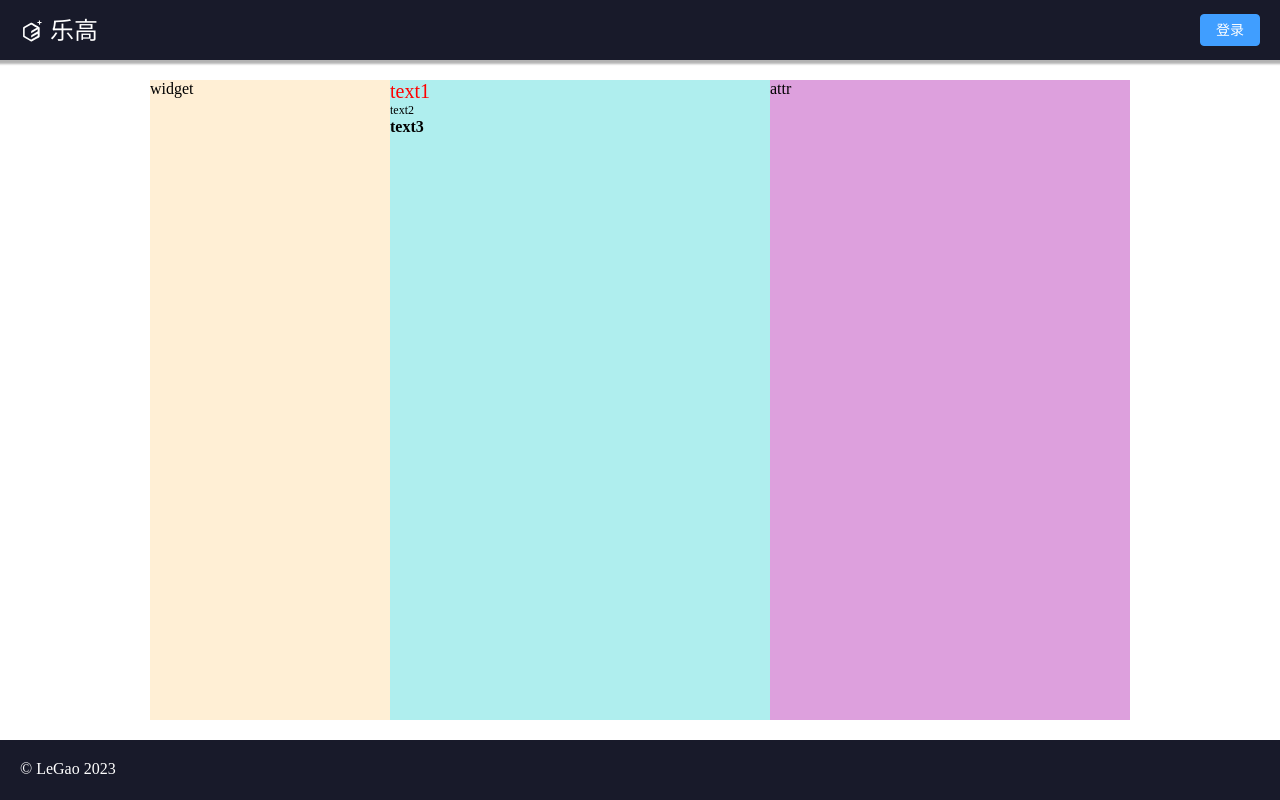
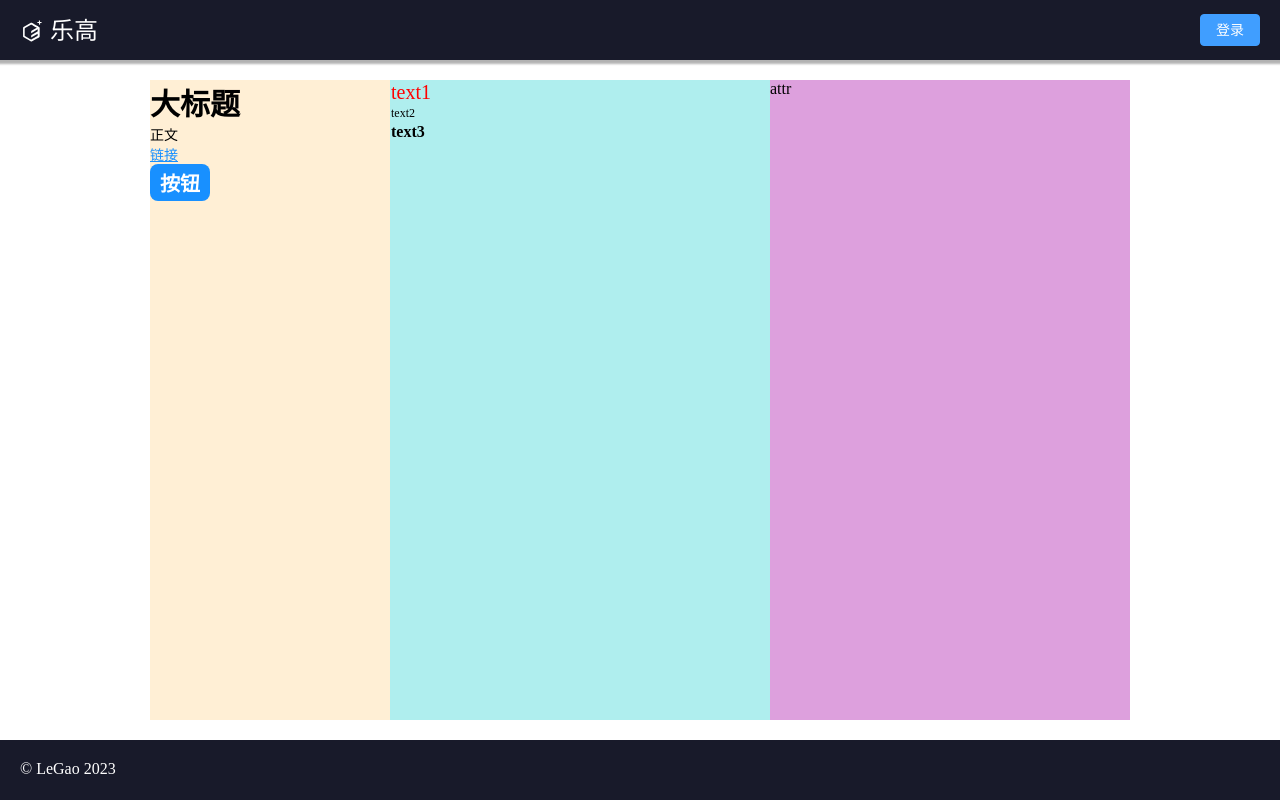
Before and after one commit to WakerCN/dg-be-fe, a Vue app: page /product/1/edit in a window 1280 px wide. Built offline with nearby package versions, Linux system fonts and the light colour scheme.

Commit message:
feat 1. 增加widget-list 2. 画布选中状态 3. 属性面板

```diff
--- /dev/null
+++ b/src/components/ComponentList.vue
@@ -0,0 +1,40 @@
+<template>
+  <div class="create-component-list">
+    <div
+      v-for="(item, index) in list"
+      :key="index"
+      class="component-item"
+      @click="onItemClick(item)"
+    >
+      <LText v-bind="item" />
+    </div>
+  </div>
+</template>
+
+<script lang="ts">
+import { defineComponent } from 'vue'
+import LText from '@/regist-components/LText.vue'
+
+export default defineComponent({
+  name: 'component-list',
+  components: {
+    LText
+  },
+  props: {
+    list: {
+      type: Array,
+      required: true
+    }
+  },
+  emits: ['on-item-click'],
+  setup(props, context) {
+    const onItemClick = (data: any) => {
+      context.emit('on-item-click', data)
+    }
+
+    return { onItemClick }
+  }
+})
+</script>
+
+<style scoped></style>
--- /dev/null
+++ b/src/components/EditorWrap.vue
@@ -0,0 +1,43 @@
+<!--
+ * @Author       : 魏威 <1209562577@qq.com>
+ * @Date         : 2023-05-15 14:56 周1
+ * @Description  : 画布的包裹组件用于触发事件
+-->
+<template>
+  <div class="editor-wrap" :class="{ active }" @click="onActive(id)">
+    <slot></slot>
+  </div>
+</template>
+
+<script lang="ts" setup>
+import { defineProps, defineEmits } from 'vue'
+
+defineProps({
+  id: { type: String, required: true },
+  active: { type: Boolean, default: false }
+})
+
+const emit = defineEmits(['on-active'])
+
+const onActive = (id: string) => {
+  emit('on-active', id)
+}
+</script>
+
+<style lang="less" scoped>
+.editor-wrap {
+  padding: 0;
+  cursor: pointer;
+  user-select: none;
+  border: 1px solid transparent;
+
+  &:hover {
+    border: 1px dashed #ccc;
+  }
+  &.active {
+    border: 1px solid #1890ff;
+    user-select: none;
+    z-index: 1500;
+  }
+}
+</style>
--- /dev/null
+++ b/src/components/defaultTemplates.ts
@@ -0,0 +1,19 @@
+export const defaultTemplates = [
+  { text: '大标题', fontSize: '30px', fontWeight: 'bold', tag: 'h2' },
+  { text: '正文', tag: 'p' },
+  { text: '链接', color: '#1890ff', textDecoration: 'underline', tag: 'p' },
+  {
+    text: '按钮',
+    color: '#ffffff',
+    backgroundColor: '#1890ff',
+    width: 'max-content',
+    borderRadius: '8px',
+    paddingLeft:'10px',
+    paddingRight:'10px',
+    paddingTop:'4px',
+    paddingBottom:'4px',
+    fontSize: '20px',
+    fontWeight: 'bold',
+    tag: 'p'
+  }
+]
--- /dev/null
+++ b/src/hooks/useComponentCommon.ts
@@ -0,0 +1,20 @@
+import type { TextComponentProps } from '@/regist-components/defaultProps'
+import _ from 'lodash'
+import { computed } from 'vue'
+
+const useComponentCommon = (props: Readonly<Partial<TextComponentProps>>, picks: string[]) => {
+  const styleProps = computed(() => _.pick(props, picks))
+
+  const handleClick = () => {
+    if (props.actionType === 'url' && props.url) {
+      window.location.href = props.url
+    }
+  }
+
+  return {
+    styleProps,
+    handleClick
+  }
+}
+
+export { useComponentCommon }
--- a/src/regist-components/LText.vue
+++ b/src/regist-components/LText.vue
@@ -1,10 +1,12 @@
 <template>
-  <component :is="tag" :style="styleProps" class="l-text-component"> {{ text }} </component>
+  <component :is="tag" :style="styleProps" class="l-text-component" @click="handleClick">
+    {{ text }}
+  </component>
 </template>
 
 <script setup lang="ts">
-import _ from 'lodash'
-import { computed, defineComponent } from 'vue'
+import { useComponentCommon } from '@/hooks/useComponentCommon'
+import { defineComponent } from 'vue'
 import { textDefaultProps, textStylePropNames, transfromToComponentProps } from './defaultProps'
 
 defineComponent({
@@ -16,9 +18,7 @@ const props = defineProps({
   ...transfromToComponentProps(textDefaultProps)
 })
 
-// 重用与简化
-// 抽离并获取styleProps
-const styleProps = computed(() => _.pick(props, textStylePropNames))
+const { styleProps, handleClick } = useComponentCommon(props, textStylePropNames)
 </script>
 
 <style scoped>
--- a/src/regist-components/defaultProps.ts
+++ b/src/regist-components/defaultProps.ts
@@ -1,6 +1,49 @@
 import _ from 'lodash'
 
-const commonDefaultProps = {
+interface ComponentCommonProps {
+  // action
+  actionType: string
+  url: string
+
+  // size
+  width: string
+  height: string
+  paddingLeft: string
+  paddingRight: string
+  paddingTop: string
+  paddingBottom: string
+
+  // border type
+  borderStyle: string
+  borderColor: string
+  borderWidth: string
+  borderRadius: string
+
+  // shadow and opacity
+  boxShadow: string
+  opacity: number
+
+  // position and x.y
+  position: string
+  left: string
+  top: string
+  right: string
+}
+
+interface TextComponentProps extends ComponentCommonProps {
+  text: string
+  fontSize: string
+  fontFamily: string
+  fontWeight: string
+  fontStyle: string
+  textDecoration: string
+  lineHight: string
+  textAlign: string
+  color: string
+  backgroundColor: string
+}
+
+const commonDefaultProps: ComponentCommonProps = {
   // action
   actionType: '',
   url: '',
@@ -30,7 +73,7 @@ const commonDefaultProps = {
   right: '0'
 }
 
-const textDefaultProps = {
+const textDefaultProps: TextComponentProps = {
   text: '正文内容',
   fontSize: '14px',
   fontFamily: '',
@@ -44,6 +87,7 @@ const textDefaultProps = {
   ...commonDefaultProps
 }
 
+/** 将Props转换成vue识别的Props类型 */
 const transfromToComponentProps = <T extends { [key: string]: any }>(props: T) => {
   return _.mapValues(props, (item) => ({ type: item.constructor, default: item }))
 }
@@ -51,3 +95,4 @@ const transfromToComponentProps = <T extends { [key: string]: any }>(props: T) =
 const textStylePropNames = _.without(Object.keys(textDefaultProps), 'actionType', 'url', 'text')
 
 export { commonDefaultProps, textDefaultProps, transfromToComponentProps, textStylePropNames }
+export type { ComponentCommonProps, TextComponentProps }
--- a/src/stores-vuex/editor.ts
+++ b/src/stores-vuex/editor.ts
@@ -7,6 +7,7 @@
 import type { Module } from 'vuex'
 import type { GlobalStore } from '.'
 import { v4 as uuid } from 'uuid'
+import type { TextComponentProps } from '@/regist-components/defaultProps'
 
 interface EditorStore {
   /** 中间编辑器渲染数组 */
@@ -25,7 +26,18 @@ interface ComponentData {
 }
 
 const testEditorData: ComponentData[] = [
-  { id: uuid(), name: 'l-text', props: { text: 'text1', fontSize: '20px', color: 'red' } },
+  {
+    id: uuid(),
+    name: 'l-text',
+    props: {
+      actionType: 'url',
+      url: 'https://www.baidu.com',
+
+      text: 'text1',
+      fontSize: '20px',
+      color: 'red'
+    }
+  },
   { id: uuid(), name: 'l-text', props: { text: 'text2', fontSize: '12px' } },
   { id: uuid(), name: 'l-text', props: { text: 'text3', fontSize: '16px', fontWeight: 'bold' } }
 ]
@@ -34,6 +46,24 @@ const editor: Module<EditorStore, GlobalStore> = {
   state: {
     components: testEditorData,
     currentElement: ''
+  },
+  mutations: {
+    addComponent(state, payload: Partial<TextComponentProps>) {
+      const newComponent: ComponentData = {
+        id: uuid(),
+        name: 'l-text',
+        props: payload
+      }
+      state.components.push(newComponent)
+    },
+    onActiveCompoent(state, id: string) {
+      state.currentElement = id
+    }
+  },
+  getters: {
+    getCurrentComponentProps: (state) => {
+      return state.components.find((c) => c.id === state.currentElement)
+    }
   }
 }
 
--- a/src/views/EditorView.vue
+++ b/src/views/EditorView.vue
@@ -1,30 +1,67 @@
 <template>
   <div class="edit-view">
-    <section class="widget-panel">widget</section>
+    <section class="widget-panel">
+      <ComponentList :list="templateList" @on-item-click="addItem" />
+    </section>
     <section class="main">
-      <component v-for="comp in components" :key="comp.id" :is="comp.name" v-bind="comp.props" />
+      <EditorWrap
+        v-for="comp in components"
+        :key="comp.id"
+        :id="comp.id"
+        @on-active="onActive(comp.id)"
+        :active="comp.id === currentElement?.id"
+      >
+        <component :is="comp.name" v-bind="comp.props" />
+      </EditorWrap>
     </section>
-    <section class="attr-panel">attr</section>
+    <section class="attr-panel">
+      <div>attr</div>
+      <pre>
+        {{ currentElement?.props }}
+      </pre>
+    </section>
   </div>
 </template>
 
 <!-- 这里没有有setup语法，因为setup语法不方便注册动态组件 -->
 <script lang="ts">
+import ComponentList from '@/components/ComponentList.vue'
+import EditorWrap from '@/components/EditorWrap.vue'
+import { defaultTemplates } from '@/components/defaultTemplates'
+import LText from '@/regist-components/LText.vue'
 import { type GlobalStore } from '@/stores-vuex'
+import type { ComponentData } from '@/stores-vuex/editor'
 import { computed, defineComponent } from 'vue'
 import { useStore } from 'vuex'
-import LText from '@/regist-components/LText.vue'
 
 export default defineComponent({
   components: {
-    LText
+    LText,
+    ComponentList,
+    EditorWrap
   },
   setup() {
     const store = useStore<GlobalStore>()
     const components = computed(() => store.state.editor.components)
+    const currentElement = computed<ComponentData | null>(
+      () => store.getters.getCurrentComponentProps
+    )
+
+    const addItem = (props: any) => {
+      store.commit('addComponent', props)
+    }
+
+    /** 激活画布组件 */
+    const onActive = (id: string) => {
+      store.commit('onActiveCompoent', id)
+    }
 
     return {
-      components
+      components,
+      templateList: defaultTemplates,
+      addItem,
+      onActive,
+      currentElement
     }
   }
 })
```
Also changed, not shown: src/components/ProductList.vue (+3 -5 lines), src/regist-components/propsMap.ts (added, +16 -0 lines).
